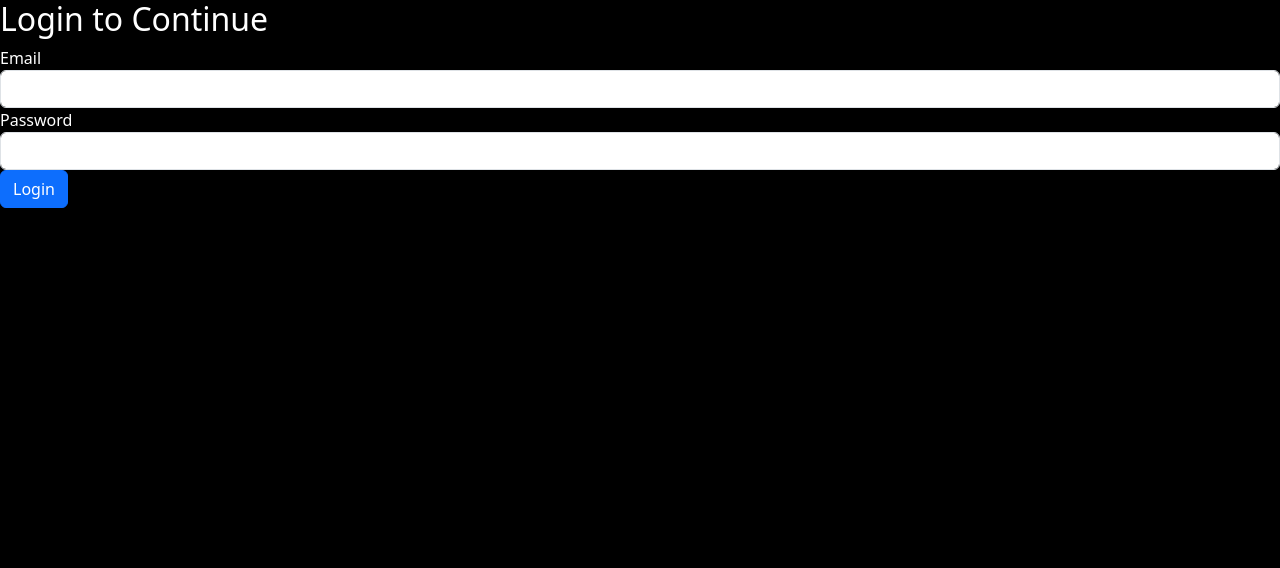
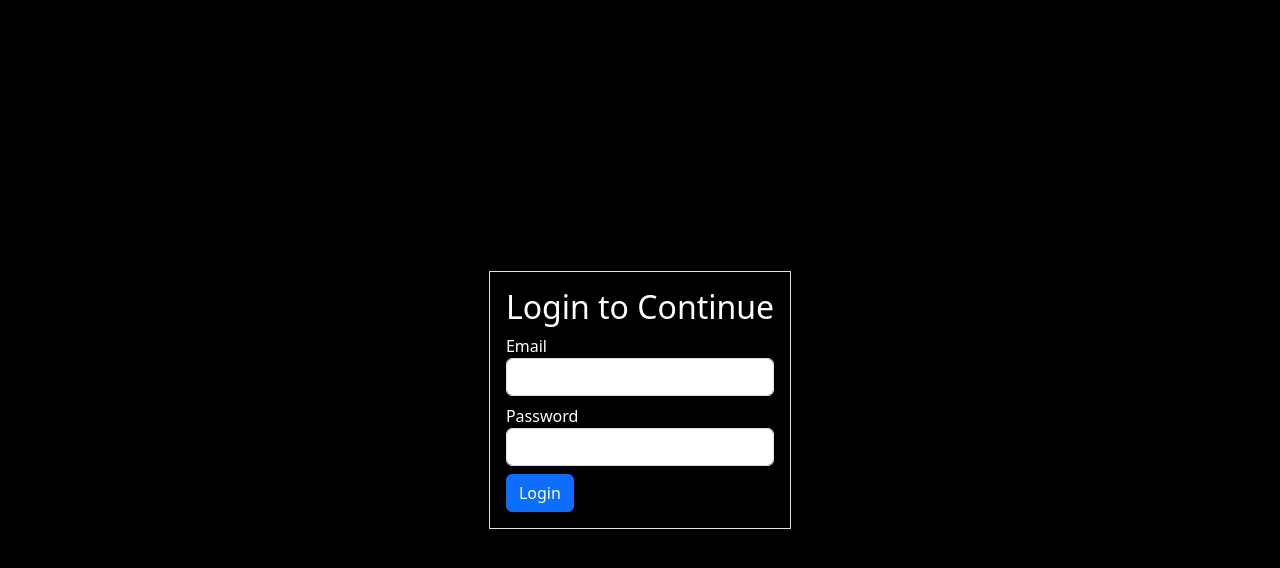
Before and after one commit to lovis-ambrose/MoviesHub, a React (Create React App) app: page /login in a window 1280 px wide. Shown: the top 568 px of the page. Built offline with nearby package versions, Linux system fonts and the light colour scheme; no server answers.

Commit message:
fix layout

```diff
--- a/src/components/ForgotPassword.js
+++ b/src/components/ForgotPassword.js
@@ -21,21 +21,23 @@
     };
 
     return (
-        <div className="forgot-password-container">
+        <div class="d-flex justify-content-center align-items-center vh-100">
+            <div class="text-start">
                 <h2>Forgot Password</h2>
                 <form onSubmit={handleSubmit}>
-                <div className="form-group">
+                    <div class="form-group">
                         <label>Email</label>
                         <input
                             type="email"
                             value={email}
                             onChange={handleChange}
                             required
-                        className="form-control"
+                            class="form-control text-start"
                         />
                     </div>
-                <button type="submit" className="btn btn-primary">Send Recovery Email</button>
+                    <button type="submit" class="btn btn-primary mt-2">Send Recovery Email</button>
                 </form>
+            </div>
         </div>
     );
 };
--- a/src/components/Login.js
+++ b/src/components/Login.js
@@ -28,10 +28,11 @@
     };
 
     return (
-        <div className="login-container">
+        <div className="d-flex justify-content-center align-items-center vh-100">
+            <div class="text-start border p-3">
                 <h2>Login to Continue</h2>
                 <form onSubmit={handleSubmit}>
-                <div className="form-group">
+                    <div className="form-group mt-2">
                         <label>Email</label>
                         <input
                             type="email"
@@ -42,7 +43,7 @@
                             className="form-control"
                         />
                     </div>
-                <div className="form-group">
+                    <div className="form-group mt-2">
                         <label>Password</label>
                         <input
                             type="password"
@@ -53,8 +54,9 @@
                             className="form-control"
                         />
                     </div>
-                <button type="submit" className="btn btn-primary">Login</button>
+                    <button type="submit" className="btn btn-primary mt-2">Login</button>
                 </form>
+            </div>
         </div>
     );
 };
```
Lines whose indentation alone changed are shown as unchanged.
